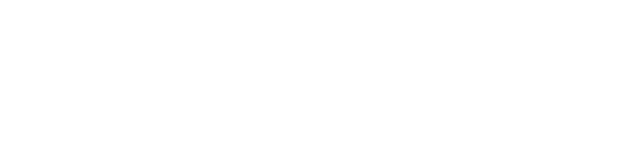
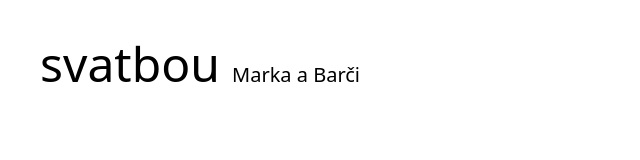
Before and after one commit to Capricoornus/svatbou.cz, a plain HTML site: page index.html in a window 1280 px wide. Shown: the whole page, without its empty margins (0-640 px from the left). Drawn offline with nearby package versions, Linux system fonts and the light colour scheme.

Commit message:
Added header content and styles.

```diff
--- a/index.html
+++ b/index.html
@@ -7,8 +7,9 @@
     <script src="https://unpkg.com/@tailwindcss/browser@4"></script>
 </head>
 <body>
-    <header>
-
+    <header class="text-center md:text-left p-10">
+        <h1 class="text-5xl md:inline-block md:mr-2">svatbou</h1>
+        <span class="text-xl">Marka a Barči</span>
     </header>
     <main>
 
```
